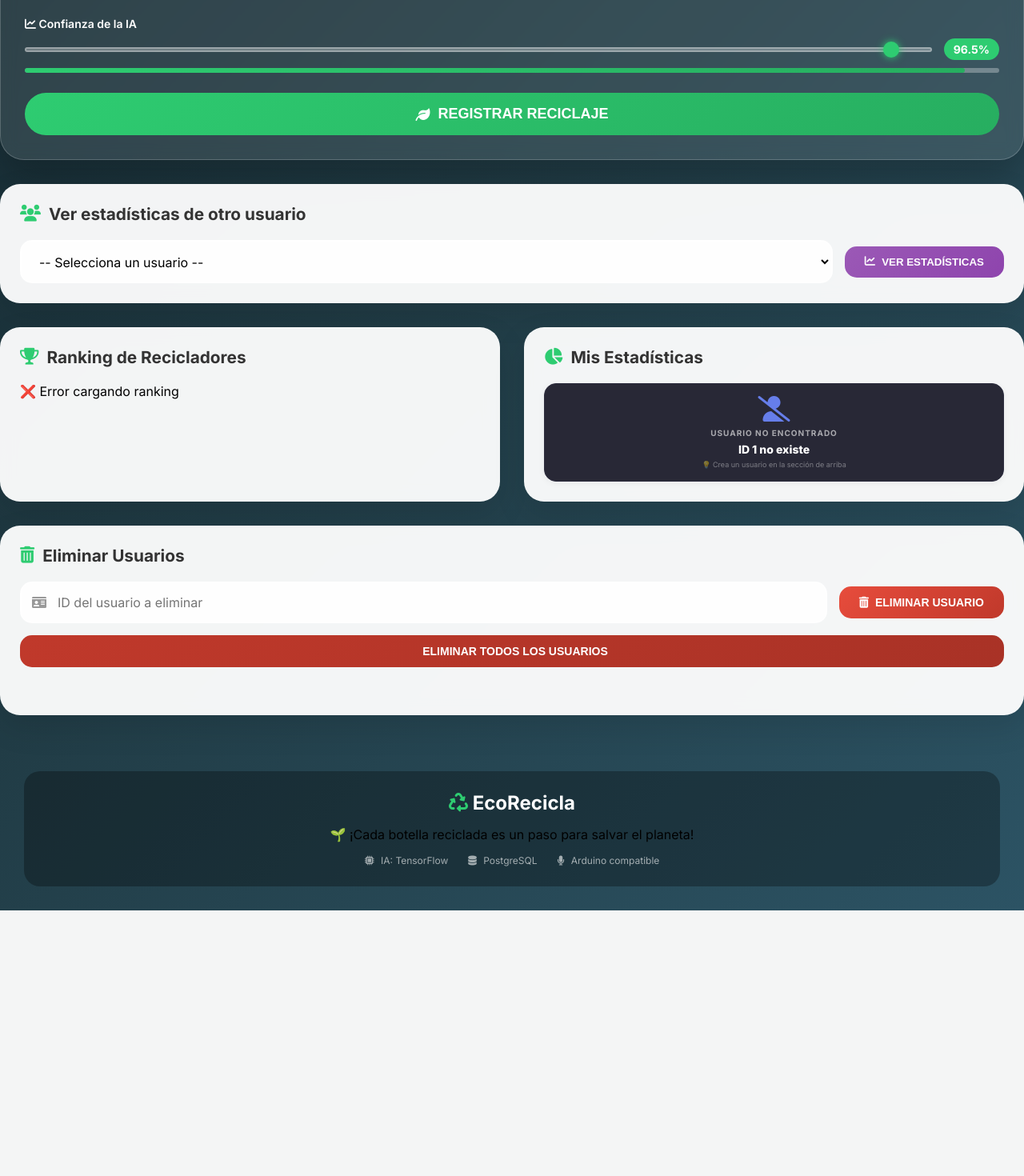
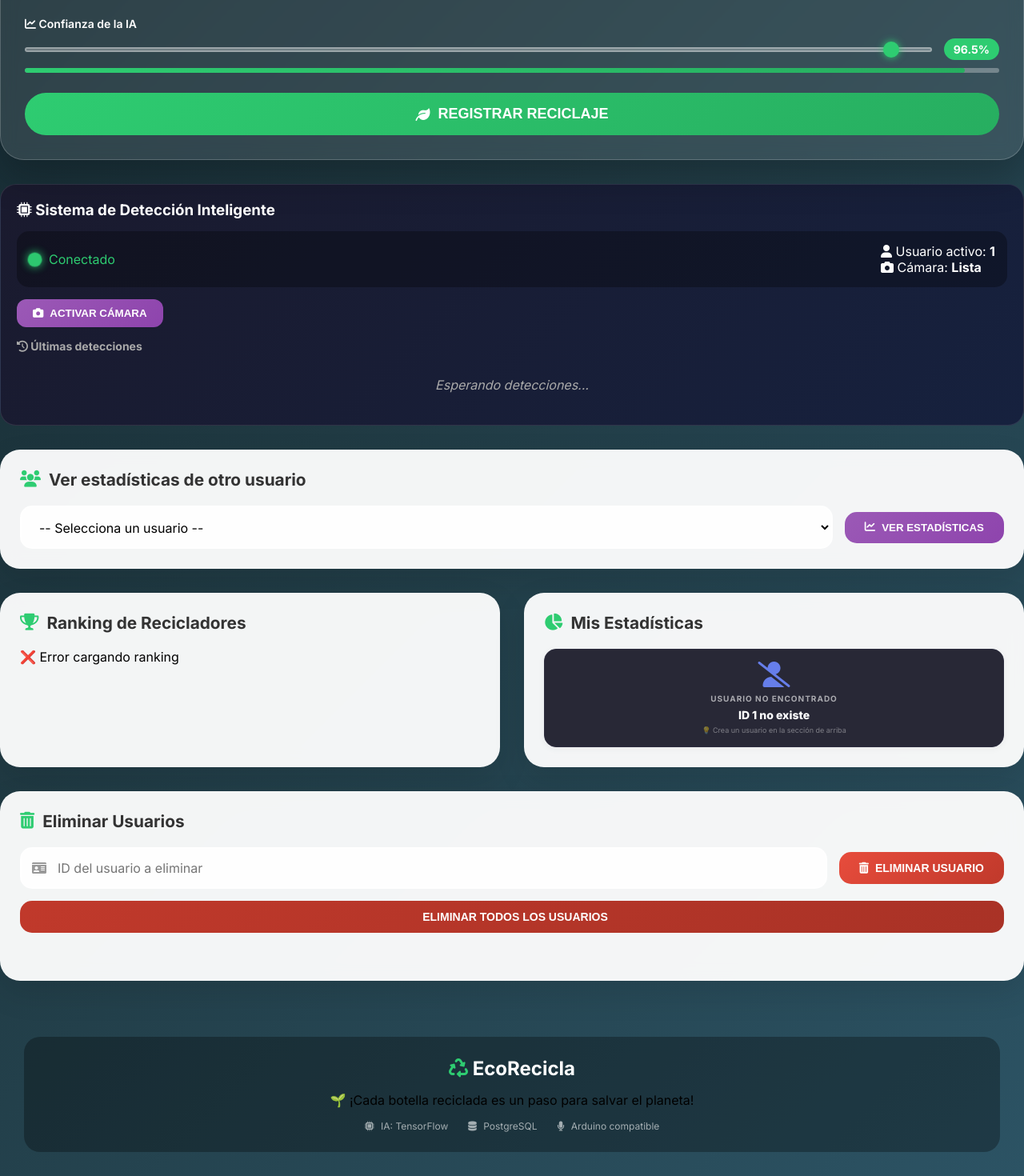
Before and after one commit to Vanship77/Proyecto-de-clasificacion-de-botellas-con-IA---version-completa-para-proyecto-final-v1.0, a Flask app: page / in a window 1280 px wide. Shown: the part 839-2309 px from the top of the page at 80% size. Before the commit the page ends 1977 px from the top, so only its background shows below. Run offline with Flask 3, Linux system fonts and the light colour scheme; data that the repository does not hold is empty; some libraries are stand-ins or nearby versions.

Commit message:
IMPLEMENTACION DE FUNCION DE CAMARA EN INDEX

```diff
--- a/static/css/styles.css
+++ b/static/css/styles.css
@@ -673,6 +673,164 @@
     100% { transform: rotate(360deg); }
 }
 
+/* Sensor status card */
+.sensor-status-card {
+    background: linear-gradient(135deg, #1a1a2e, #16213e);
+    border-radius: 20px;
+    padding: 20px;
+    margin-bottom: 30px;
+    color: white;
+    border: 1px solid rgba(255,255,255,0.1);
+}
+
+body.light-mode .sensor-status-card {
+    background: linear-gradient(135deg, #f0f0f0, #e0e0e0);
+    color: #333;
+}
+
+.sensor-info {
+    display: flex;
+    justify-content: space-between;
+    align-items: center;
+    flex-wrap: wrap;
+    gap: 20px;
+    margin: 15px 0;
+    padding: 15px;
+    background: rgba(0,0,0,0.3);
+    border-radius: 15px;
+}
+
+.sensor-led {
+    display: flex;
+    align-items: center;
+    gap: 10px;
+}
+
+.led {
+    width: 15px;
+    height: 15px;
+    border-radius: 50%;
+    animation: pulse 1.5s infinite;
+}
+
+.led-green {
+    background-color: #2ecc71;
+    box-shadow: 0 0 10px #2ecc71;
+}
+
+.led-red {
+    background-color: #e74c3c;
+    box-shadow: 0 0 10px #e74c3c;
+}
+
+@keyframes pulse {
+    0% { opacity: 0.5; transform: scale(1); }
+    50% { opacity: 1; transform: scale(1.2); }
+    100% { opacity: 0.5; transform: scale(1); }
+}
+
+/* Controles de cámara */
+.camara-controls {
+    display: flex;
+    gap: 15px;
+    margin: 15px 0;
+    flex-wrap: wrap;
+}
+
+.btn-camara {
+    background: linear-gradient(135deg, #9b59b6, #8e44ad);
+    color: white;
+    border: none;
+    padding: 10px 20px;
+    border-radius: 12px;
+    cursor: pointer;
+    display: flex;
+    align-items: center;
+    gap: 8px;
+    font-weight: 600;
+    transition: transform 0.2s;
+}
+
+.btn-camara:hover {
+    transform: translateY(-2px);
+}
+
+/* Vista previa de cámara */
+.camara-preview {
+    margin-top: 15px;
+    border-radius: 15px;
+    overflow: hidden;
+    background: #000;
+    position: relative;
+}
+
+.camara-preview video {
+    width: 100%;
+    max-height: 300px;
+    object-fit: cover;
+}
+
+.preview-overlay {
+    position: absolute;
+    bottom: 10px;
+    left: 10px;
+    background: rgba(0,0,0,0.7);
+    padding: 5px 10px;
+    border-radius: 10px;
+    font-size: 12px;
+    color: white;
+}
+
+/* Últimas detecciones */
+.ultimas-detecciones {
+    margin-top: 15px;
+    max-height: 200px;
+    overflow-y: auto;
+}
+
+.ultimas-detecciones h4 {
+    margin-bottom: 10px;
+    font-size: 14px;
+    color: #aaa;
+}
+
+.deteccion-item {
+    background: rgba(255,255,255,0.1);
+    padding: 8px 12px;
+    margin: 5px 0;
+    border-radius: 10px;
+    font-size: 13px;
+    display: flex;
+    justify-content: space-between;
+    align-items: center;
+    animation: fadeIn 0.3s ease;
+}
+
+.deteccion-item .tipo {
+    font-weight: bold;
+}
+
+.deteccion-item .tipo.plastico { color: #3498db; }
+.deteccion-item .tipo.vidrio { color: #2ecc71; }
+.deteccion-item .tipo.lata { color: #e67e22; }
+
+.deteccion-item .hora {
+    color: #aaa;
+    font-size: 11px;
+}
+
+@keyframes fadeIn {
+    from { opacity: 0; transform: translateY(-10px); }
+    to { opacity: 1; transform: translateY(0); }
+}
+
+.empty-msg {
+    color: #aaa;
+    text-align: center;
+    padding: 20px;
+    font-style: italic;
+}
+
 /* Estilos para botones de eliminar */
 .btn-eliminar {
     background: linear-gradient(135deg, #e74c3c, #c0392b);
--- a/static/js/app.js
+++ b/static/js/app.js
@@ -498,6 +498,197 @@
     }, 5000);
 }
 
+// ========== FUNCIONES PARA EL SENSOR INFRARROJO Y CÁMARA ==========
+
+// Variables globales
+let streamCamara = null;
+let detecciones = [];
+
+// Cargar estado del sensor
+async function cargarEstadoSensor() {
+    try {
+        const response = await fetch('/estado_sensor');
+        const data = await response.json();
+
+        if (response.ok) {
+            document.getElementById('sensorUsuario').textContent = data.usuario_id;
+
+            const led = document.getElementById('sensorLed');
+            const estadoText = document.getElementById('sensorEstado');
+
+            if (data.conectado) {
+                led.className = 'led led-green';
+                estadoText.textContent = 'Conectado';
+                estadoText.style.color = '#2ecc71';
+            } else {
+                led.className = 'led led-red';
+                estadoText.textContent = 'Desconectado';
+                estadoText.style.color = '#e74c3c';
+            }
+        }
+    } catch (error) {
+        console.error('Error cargando estado del sensor:', error);
+    }
+}
+
+// Activar cámara web
+async function activarCamara() {
+    const video = document.getElementById('videoCamara');
+    const preview = document.getElementById('camaraPreview');
+    const btnActivar = document.getElementById('btnActivarCamara');
+    const btnTomar = document.getElementById('btnTomarFoto');
+
+    try {
+        streamCamara = await navigator.mediaDevices.getUserMedia({ video: true });
+        video.srcObject = streamCamara;
+        preview.style.display = 'block';
+        btnActivar.style.display = 'none';
+        btnTomar.style.display = 'flex';
+        document.getElementById('camaraEstado').textContent = 'Activa';
+        mostrarNotificacion('Cámara activada correctamente', 'success');
+    } catch (error) {
+        console.error('Error al acceder a la cámara:', error);
+        mostrarNotificacion('No se pudo acceder a la cámara', 'error');
+    }
+}
+
+// Tomar foto y clasificar con IA
+async function tomarFoto() {
+    const video = document.getElementById('videoCamara');
+    const canvas = document.getElementById('canvasCamara');
+    const context = canvas.getContext('2d');
+
+    // Configurar canvas del tamaño del video
+    canvas.width = video.videoWidth;
+    canvas.height = video.videoHeight;
+
+    // Dibujar la imagen del video en el canvas
+    context.drawImage(video, 0, 0, canvas.width, canvas.height);
+
+    // Convertir canvas a blob (archivo de imagen)
+    canvas.toBlob(async (blob) => {
+        const usuario_id = document.getElementById('usuario_id').value;
+
+        // Mostrar loading
+        const resultado = document.getElementById('resultado');
+        resultado.className = 'resultado';
+        resultado.style.display = 'none';
+        document.getElementById('loading').style.display = 'block';
+
+        // Crear FormData para enviar la imagen
+        const formData = new FormData();
+        formData.append('imagen', blob, 'botella.jpg');
+        formData.append('usuario_id', usuario_id);
+
+        try {
+            const response = await fetch('/clasificar_webcam', {
+                method: 'POST',
+                body: formData
+            });
+
+            const data = await response.json();
+
+            if (response.ok && data.status === 'ok') {
+                // Mostrar resultado
+                resultado.className = 'resultado exito';
+                resultado.innerHTML = `
+                    <div style="display: flex; align-items: center; gap: 15px; flex-wrap: wrap;">
+                        <div style="font-size: 50px;">🤖</div>
+                        <div style="flex: 1;">
+                            <h3>✅ ¡CLASIFICACIÓN EXITOSA!</h3>
+                            <p>📦 Botella detectada: <strong>${data.tipo_nombre}</strong></p>
+                            <p>⭐ Se han añadido <strong>${data.puntos} puntos</strong></p>
+                            <p>📊 Confianza de la IA: <strong>${data.confianza}%</strong></p>
+                        </div>
+                    </div>
+                `;
+
+                // Agregar al historial
+                agregarDeteccion(data.tipo_es, data.puntos, data.confianza);
+                mostrarNotificacion(`Botella de ${data.tipo_nombre} clasificada! +${data.puntos} pts`, 'success');
+
+                // Actualizar ranking y estadísticas
+                cargarRanking();
+                cargarEstadisticas();
+                cargarStatsHeader();
+            } else {
+                throw new Error(data.error || 'Error al clasificar');
+            }
+        } catch (error) {
+            resultado.className = 'resultado error';
+            resultado.innerHTML = `
+                <h3>❌ ERROR</h3>
+                <p>${error.message}</p>
+                <p>⚠️ No se pudo clasificar la imagen. Intenta de nuevo.</p>
+            `;
+            mostrarNotificacion(error.message, 'error');
+        } finally {
+            document.getElementById('loading').style.display = 'none';
+        }
+    }, 'image/jpeg', 0.9);
+}
+
+// Agregar detección al historial
+function agregarDeteccion(tipo, puntos, confianza = null) {
+    const ahora = new Date();
+    const hora = ahora.toLocaleTimeString();
+
+    detecciones.unshift({
+        tipo: tipo,
+        puntos: puntos,
+        hora: hora,
+        confianza: confianza
+    });
+
+    if (detecciones.length > 15) detecciones.pop();
+    actualizarListaDetecciones();
+}
+
+// Actualizar lista de detecciones en el HTML
+function actualizarListaDetecciones() {
+    const container = document.getElementById('ultimasDetecciones');
+
+    if (detecciones.length === 0) {
+        container.innerHTML = '<p class="empty-msg">Esperando detecciones...</p>';
+        return;
+    }
+
+    let html = '';
+    detecciones.forEach(det => {
+        let tipoClase = '';
+        let tipoIcono = '';
+        if (det.tipo === 'plastico') {
+            tipoClase = 'plastico';
+            tipoIcono = '🥤';
+        } else if (det.tipo === 'vidrio') {
+            tipoClase = 'vidrio';
+            tipoIcono = '🍾';
+        } else {
+            tipoClase = 'lata';
+            tipoIcono = '🥫';
+        }
+
+        let confianzaText = det.confianza ? `<span class="confianza">🤖 ${det.confianza}%</span>` : '';
+
+        html += `
+            <div class="deteccion-item">
+                <span class="tipo ${tipoClase}">${tipoIcono} ${det.tipo.toUpperCase()}</span>
+                <span>⭐ +${det.puntos} pts</span>
+                ${confianzaText}
+                <span class="hora">${det.hora}</span>
+            </div>
+        `;
+    });
+
+    container.innerHTML = html;
+}
+
+// Inicializar eventos de cámara
+document.addEventListener('DOMContentLoaded', () => {
+    cargarEstadoSensor();
+    setInterval(cargarEstadoSensor, 10000);
+});
+
 // Eliminar todos los usuarios
 async function eliminarTodosUsuarios() {
     const mensajeDiv = document.getElementById('mensaje_eliminar');
--- a/templates/index.html
+++ b/templates/index.html
@@ -116,6 +116,45 @@
             </div>
         </div>
 
+                <!-- Estado del sensor infrarrojo y cámara -->
+        <div class="sensor-status-card">
+            <h3><i class="fas fa-microchip"></i> Sistema de Detección Inteligente</h3>
+            <div class="sensor-info">
+                <div class="sensor-led">
+                    <div class="led led-green" id="sensorLed"></div>
+                    <span id="sensorEstado">Conectado</span>
+                </div>
+                <div class="sensor-config">
+                    <p><i class="fas fa-user"></i> Usuario activo: <strong id="sensorUsuario">1</strong></p>
+                    <p><i class="fas fa-camera"></i> Cámara: <strong id="camaraEstado">Lista</strong></p>
+                </div>
+            </div>
+
+            <!-- Botones de control de cámara -->
+            <div class="camara-controls">
+                <button id="btnActivarCamara" class="btn-camara" onclick="activarCamara()">
+                    <i class="fas fa-camera"></i> ACTIVAR CÁMARA
+                </button>
+                <button id="btnTomarFoto" class="btn-camara" onclick="tomarFoto()" style="display:none;">
+                    <i class="fas fa-camera-retro"></i> CLASIFICAR BOTELLA
+                </button>
+            </div>
+
+            <!-- Vista previa de la cámara -->
+            <div class="camara-preview" id="camaraPreview" style="display:none;">
+                <video id="videoCamara" autoplay playsinline></video>
+                <canvas id="canvasCamara" style="display:none;"></canvas>
+                <div class="preview-overlay" id="previewOverlay"></div>
+            </div>
+
+            <div class="ultimas-detecciones">
+                <h4><i class="fas fa-history"></i> Últimas detecciones</h4>
+                <div id="ultimasDetecciones">
+                    <p class="empty-msg">Esperando detecciones...</p>
+                </div>
+            </div>
+        </div>
+
         <!-- ========== NUEVA SECCIÓN: SELECTOR DE USUARIOS ========== -->
         <div class="tabla-container selector-usuario-container">
             <h3><i class="fas fa-users"></i> Ver estadísticas de otro usuario</h3>
```
Also changed, not shown: api.py (+81 -0 lines).
